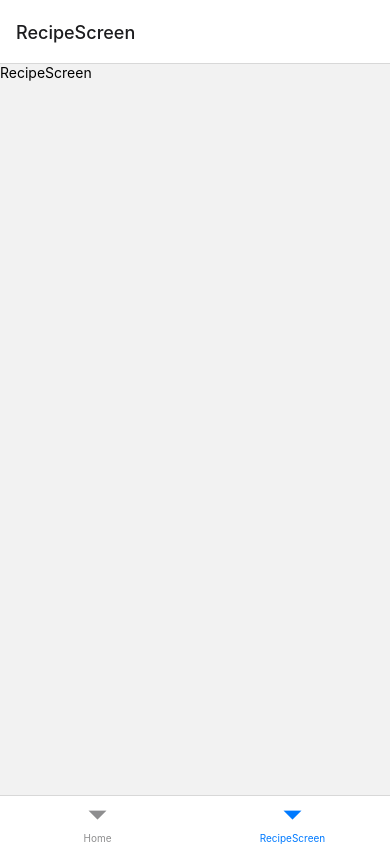
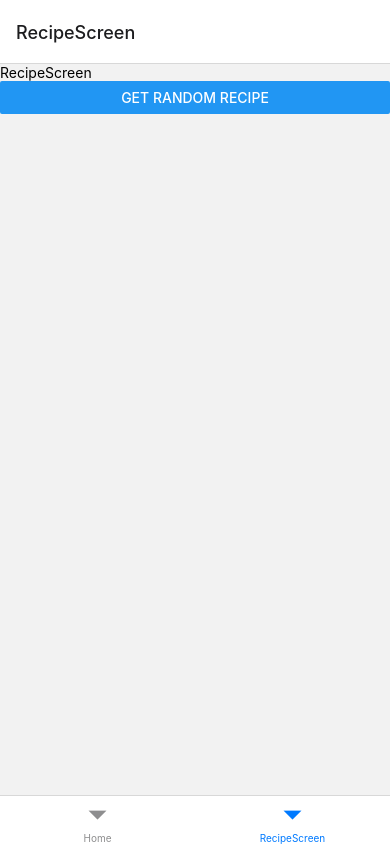
Before and after one commit to CapSap/apaMakan, a React Native app: screen /RecipeScreen in a window 390 px wide. Built offline with nearby package versions, Linux system fonts and the light colour scheme.

Commit message:
Added a selectRandomRecipe() function to randomly select a recipe from all recipes
Added a DisplayRandomRecipe function component that has a button inside which displays a random recipe when clicked

```diff
--- a/src/components/BottomTabs.navigator.tsx
+++ b/src/components/BottomTabs.navigator.tsx
@@ -14,8 +14,8 @@ import type {
 //undefined => no params
 //Have to use 'type' alias instead of interface according to the docs
 type TabsParamList = {
+  RecipeScreen: {data: Recipe[]};
   Home: {data: Recipe[]};
-  RecipeScreen: {data: Recipe[]};
 };
 
 //HomeScreen
--- a/src/components/RecipeScreen.tsx
+++ b/src/components/RecipeScreen.tsx
@@ -1,5 +1,5 @@
-import React from 'react';
-import {Text, View} from 'react-native';
+import React, {useState} from 'react';
+import {Text, View, ScrollView, Button} from 'react-native';
 import {HomeProps} from './BottomTabs.navigator';
 import {Recipe} from '../types';
 
@@ -8,6 +8,32 @@ export const RecipeScreen = ({route}: HomeProps) => {
   return (
     <View>
       <Text>{'RecipeScreen'}</Text>
+      <DisplayRandomRecipe recipes={recipeData} />
     </View>
   );
 };
+
+//Randomly select & display a recipe from recipes
+const DisplayRandomRecipe = (props: {recipes: Recipe[]}) => {
+  const [showRecipe, setShowRecipe] = useState(false);
+  const [randomRecipe, setRandomRecipe] = useState<Recipe | undefined>();
+  return (
+    <ScrollView>
+      <Button
+        title={'Get Random Recipe'}
+        onPress={() => {
+          setShowRecipe(true);
+          setRandomRecipe(selectRandomRecipe(props.recipes));
+        }}
+      />
+      {showRecipe && <Text>{JSON.stringify(randomRecipe, null, 4)}</Text>}
+    </ScrollView>
+  );
+};
+
+//function to randomly select a recipe
+function selectRandomRecipe(recipes: Recipe[]) {
+  //get random index
+  const randomIndex = Math.floor(Math.random() * recipes.length);
+  return recipes[randomIndex];
+}
```
